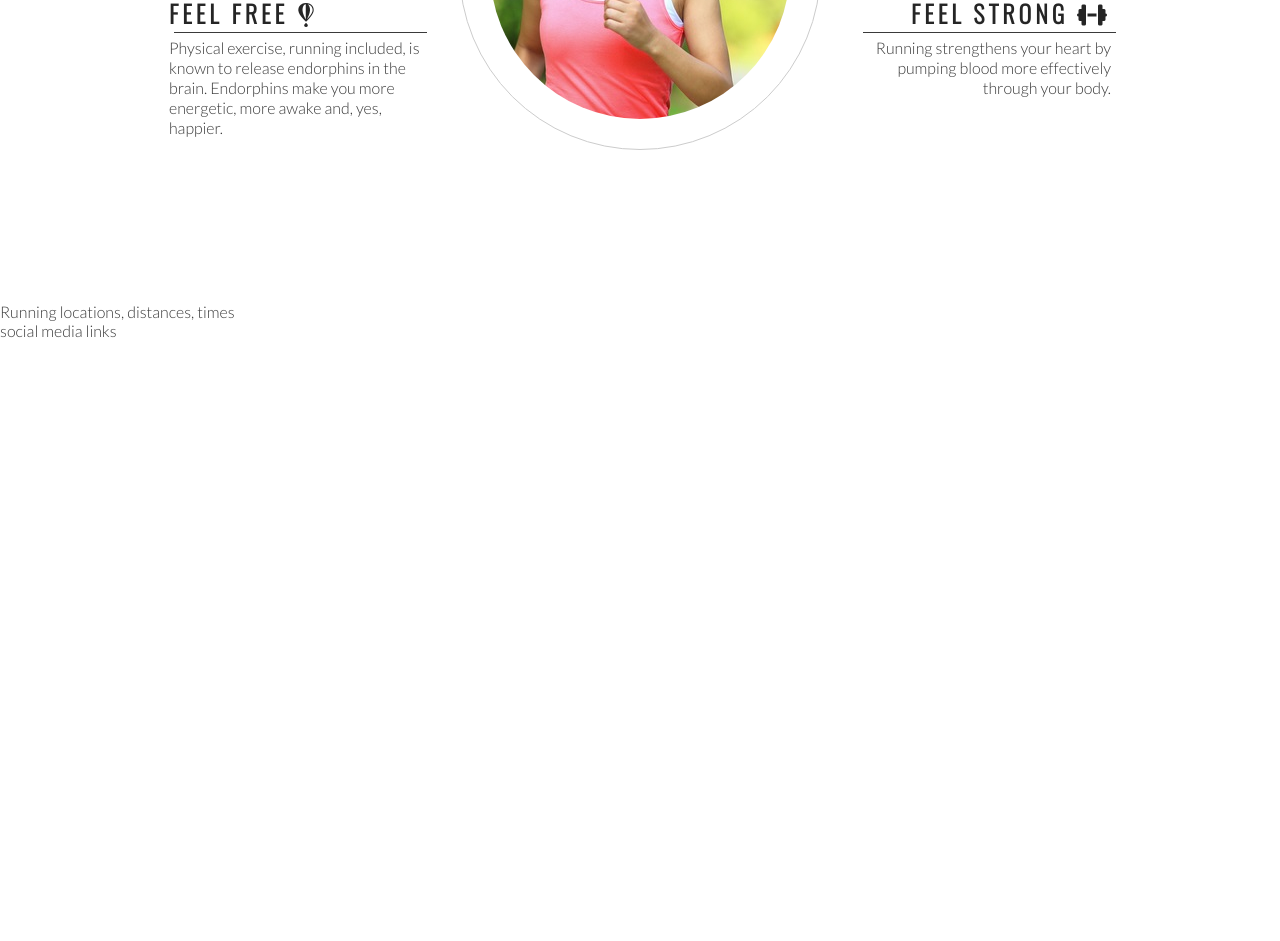
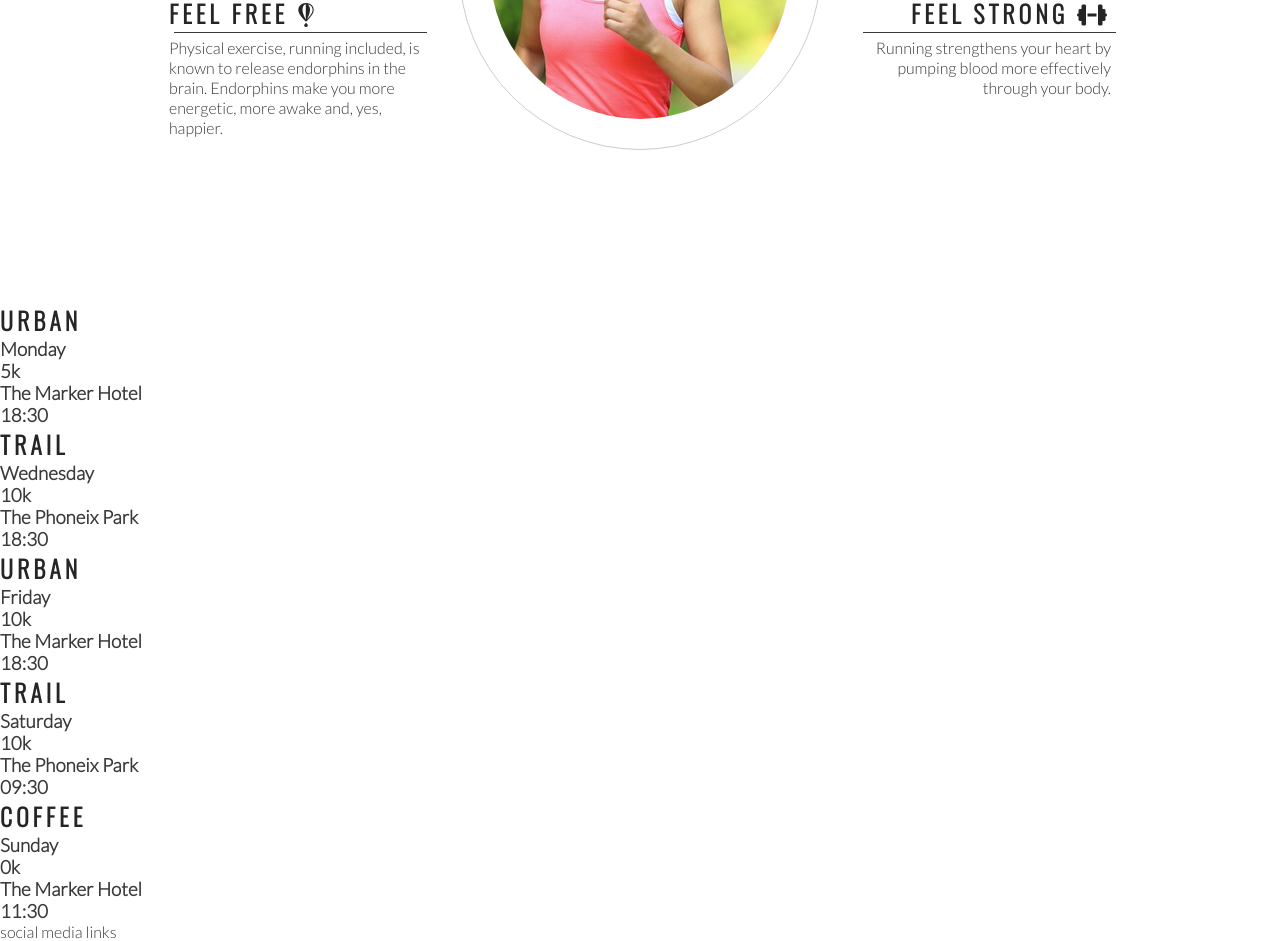
Before and after one commit to gordonbates/love_running-, a plain HTML site: page index.html in a window 1280 px wide. Shown: the part 993-1934 px from the top of the page. Before the commit the page ends 1333 px from the top, so only its background shows below. Drawn offline with nearby package versions, Linux system fonts and the light colour scheme.

Commit message:
Add meetup times to main struture

```diff
--- a/index.html
+++ b/index.html
@@ -81,7 +81,41 @@
         </div>
     </section>
     <section>
-        Running locations, distances, times
+        <div>
+            <h2>Urban</h2>
+            <h3>Monday</h3>
+            <h3>5k</h3>
+            <h3>The Marker Hotel</h3>
+            <h3>18:30</h3>
+        </div>
+        <div>
+            <h2>Trail</h2>
+            <h3>Wednesday</h3>
+            <h3>10k</h3>
+            <h3>The Phoneix Park</h3>
+            <h3>18:30</h3>
+        </div>
+        <div>
+            <h2>Urban</h2>
+            <h3>Friday</h3>
+            <h3>10k</h3>
+            <h3>The Marker Hotel</h3>
+            <h3>18:30</h3>
+        </div>
+        <div>
+            <h2>Trail</h2>
+            <h3>Saturday</h3>
+            <h3>10k</h3>
+            <h3>The Phoneix Park</h3>
+            <h3>09:30</h3>
+        </div>
+        <div>
+            <h2>Coffee</h2>
+            <h3>Sunday</h3>
+            <h3>0k</h3>
+            <h3>The Marker Hotel</h3>
+            <h3>11:30</h3>
+        </div>
     </section>
     <footer>
         social media links
```
